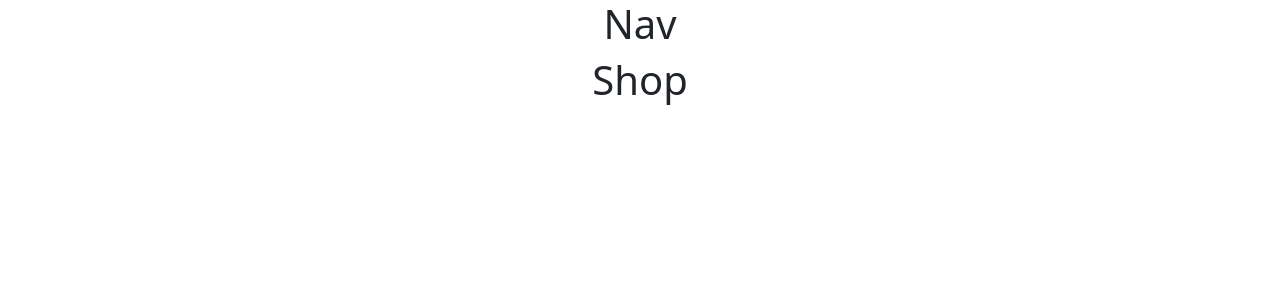
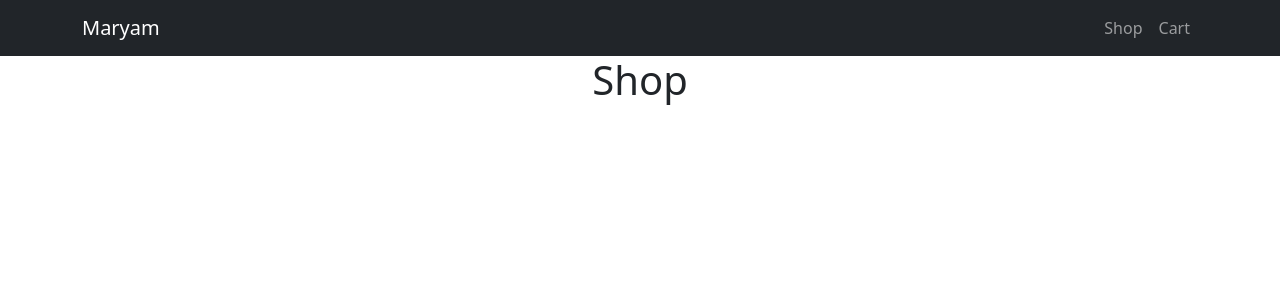
Before and after one commit to shabanzadeh/online_shop, a React (Create React App) app: page / in a window 1280 px wide. Shown: the top 300 px of the page. Built offline with nearby package versions, Linux system fonts and the light colour scheme.

Commit message:
create nav

```diff
--- a/src/components/nav.js
+++ b/src/components/nav.js
@@ -1,6 +1,18 @@
+import {Link} from 'react-router-dom'
 const Nav =()=>{
     return(
-        <h1>Nav</h1>
+       <div className="navbar navbar-dark bg-dark navbar-expand-lg">
+        <div className="container">
+            <a className="navbar-brand"> Maryam</a>
+            <ul className="navbar-nav">
+                <li className="nav-item">
+                    <Link to="/" className='nav-link'>Shop</Link>
+                </li>
+                <li className="nav-item"><Link to="/cart" className='nav-link'>Cart</Link></li>
+            </ul>
+
+        </div>
+       </div>
     )
 
 }
```
